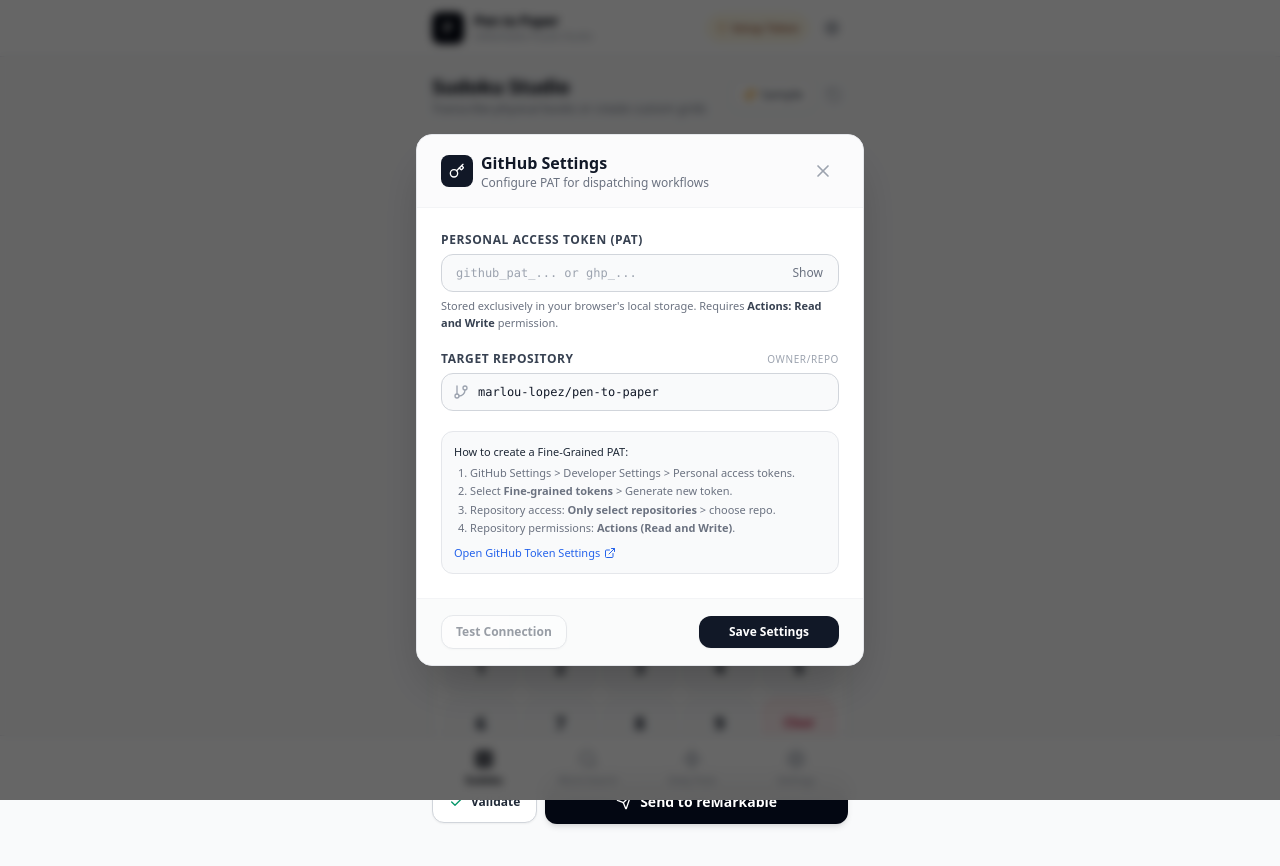
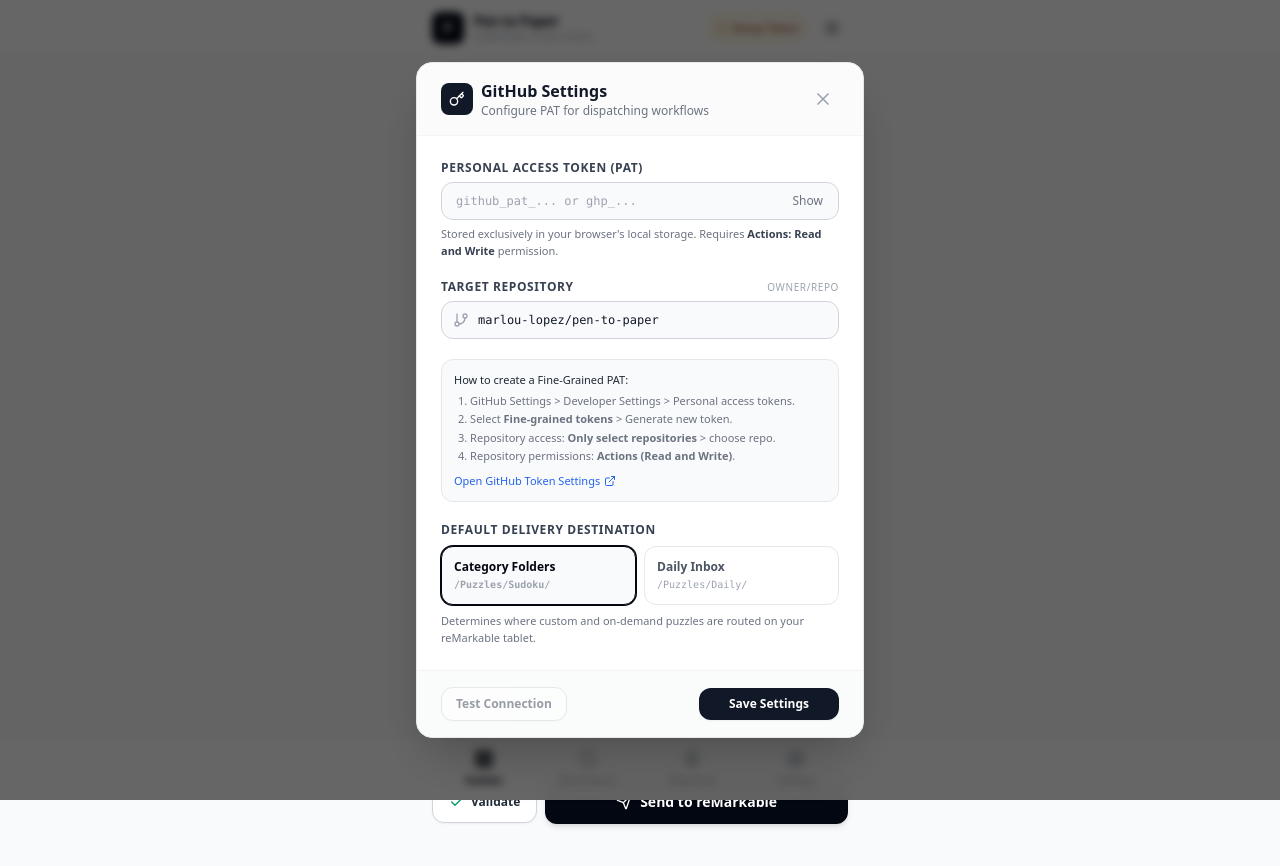
Before and after one commit to marlou-lopez/pen-to-paper, a React (Vite) app in the folder web/: page / in a window 1280 px wide. Both pictures are taken after a click on the button "Setup Token". Shown: the top 866 px of the page. Built offline with nearby package versions, Linux system fonts and the light colour scheme.

Commit message:
feat(web): add default delivery destination setting

```diff
--- a/web/src/components/SettingsModal.tsx
+++ b/web/src/components/SettingsModal.tsx
@@ -20,6 +20,7 @@ export const SettingsModal: React.FC<SettingsModalProps> = ({
 }) => {
   const [token, setToken] = useState('');
   const [repo, setRepo] = useState(DEFAULT_REPO);
+  const [defaultDestination, setDefaultDestination] = useState<'category' | 'daily'>('category');
   const [showToken, setShowToken] = useState(false);
   const [testing, setTesting] = useState(false);
   const [testResult, setTestResult] = useState<{
@@ -34,6 +35,7 @@ export const SettingsModal: React.FC<SettingsModalProps> = ({
       const stored = getStoredSettings();
       setToken(stored.token);
       setRepo(stored.repo || DEFAULT_REPO);
+      setDefaultDestination(stored.defaultDestination || 'category');
       setTestResult(null);
       setSaveMessage(false);
     }
@@ -58,7 +60,11 @@ export const SettingsModal: React.FC<SettingsModalProps> = ({
   };
 
   const handleSave = () => {
-    saveStoredSettings({ token: token.trim(), repo: repo.trim() });
+    saveStoredSettings({
+      token: token.trim(),
+      repo: repo.trim(),
+      defaultDestination,
+    });
     setSaveMessage(true);
     setTimeout(() => {
       setSaveMessage(false);
@@ -190,6 +196,43 @@ export const SettingsModal: React.FC<SettingsModalProps> = ({
               <ExternalLink className="w-3 h-3 ml-1" />
             </a>
           </div>
+
+          {/* Default Delivery Destination */}
+          <div className="space-y-2">
+            <label className="block text-xs font-semibold uppercase tracking-wider text-gray-700">
+              Default Delivery Destination
+            </label>
+            <div className="grid grid-cols-2 gap-2">
+              <button
+                type="button"
+                onClick={() => setDefaultDestination('category')}
+                className={`p-3 rounded-xl border text-left transition-all ${
+                  defaultDestination === 'category'
+                    ? 'border-gray-950 bg-gray-50 text-gray-950 font-semibold ring-1 ring-gray-950'
+                    : 'border-gray-200 hover:border-gray-300 text-gray-600'
+                }`}
+              >
+                <div className="text-xs font-bold">Category Folders</div>
+                <div className="text-[10px] text-gray-400 mt-0.5 font-mono">/Puzzles/Sudoku/</div>
+              </button>
+
+              <button
+                type="button"
+                onClick={() => setDefaultDestination('daily')}
+                className={`p-3 rounded-xl border text-left transition-all ${
+                  defaultDestination === 'daily'
+                    ? 'border-gray-950 bg-gray-50 text-gray-950 font-semibold ring-1 ring-gray-950'
+                    : 'border-gray-200 hover:border-gray-300 text-gray-600'
+                }`}
+              >
+                <div className="text-xs font-bold">Daily Inbox</div>
+                <div className="text-[10px] text-gray-400 mt-0.5 font-mono">/Puzzles/Daily/</div>
+              </button>
+            </div>
+            <p className="text-[11px] text-gray-500">
+              Determines where custom and on-demand puzzles are routed on your reMarkable tablet.
+            </p>
+          </div>
         </div>
 
         {/* Footer Actions */}
--- a/web/src/services/githubApi.ts
+++ b/web/src/services/githubApi.ts
@@ -29,6 +29,7 @@ export interface WorkflowRunsResponse {
 export interface StoredSettings {
   token: string;
   repo: string;
+  defaultDestination?: 'category' | 'daily';
 }
 
 const SETTINGS_KEY = 'pen_to_paper_settings';
@@ -42,6 +43,7 @@ export function getStoredSettings(): StoredSettings {
       return {
         token: parsed.token || '',
         repo: parsed.repo || DEFAULT_REPO,
+        defaultDestination: parsed.defaultDestination === 'daily' ? 'daily' : 'category',
       };
     }
   } catch {
@@ -50,6 +52,7 @@ export function getStoredSettings(): StoredSettings {
   return {
     token: '',
     repo: DEFAULT_REPO,
+    defaultDestination: 'category',
   };
 }
 
```
Also changed, not shown: 1 other file (tests, documents, lock files or other folders).
